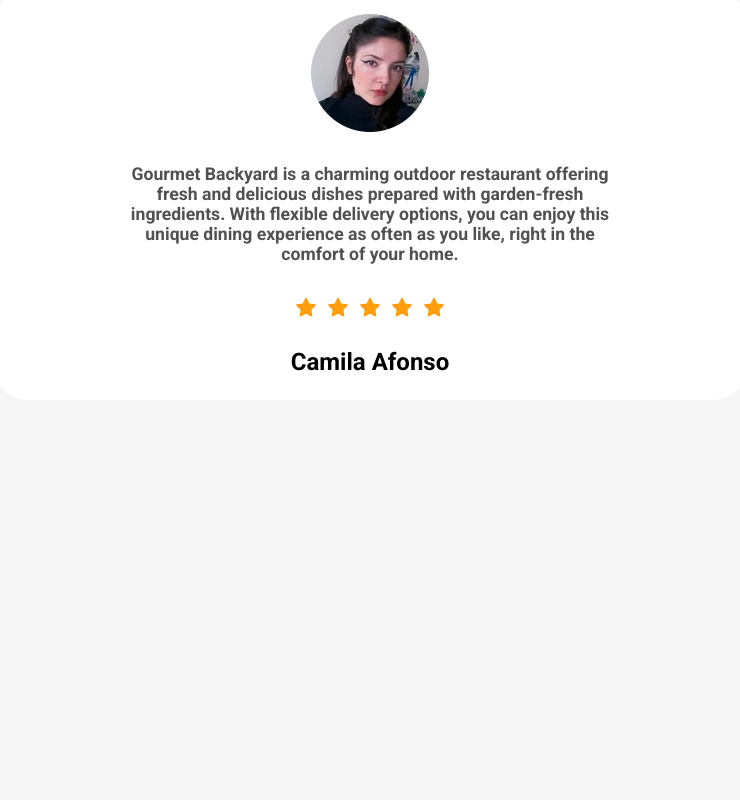
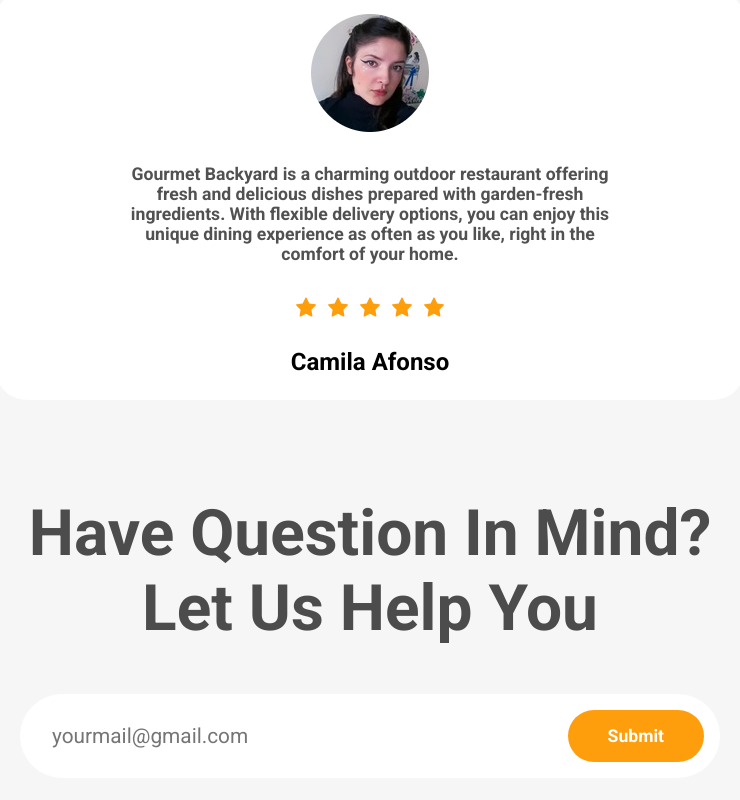
Before and after one commit to crcami/gourmet-backyard, a React (Create React App) app: page / in a window 1280 px wide. Shown: the part 3540-4340 px from the top of the page, without its empty margins (270-1010 px from the left). Before the commit the page ends 3972 px from the top, so only its background shows below. Built offline with nearby package versions, Linux system fonts and the light colour scheme.

Commit message:
Feat: Introduction of the component named Contact.

```diff
--- a/src/App.js
+++ b/src/App.js
@@ -3,6 +3,7 @@
 import About from './Components/About';
 import Work from './Components/Work';
 import Testimonial from './Components/Testimonial';
+import Contact from './Components/Contact';
 
 function App() {
   return (
@@ -11,6 +12,7 @@
      <About/>
      <Work/>
      <Testimonial/>
+     <Contact/>
     </div>
   );
 }
--- /dev/null
+++ b/src/Components/Contact.js
@@ -0,0 +1,15 @@
+import React from 'react'
+
+const Contact = () => {
+    return <div className="contact-page-wrapper">
+        <h1 className="primary-heading">Have Question In Mind? </h1>
+        <h1 className="primary-heading">Let Us Help You</h1>
+        <div className="contact-form-container">
+            <input type="text" placeholder="yourmail@gmail.com" />
+            <button className="secondary-button">Submit</button>
+        </div>
+
+    </div>;
+};
+
+export default Contact
```
